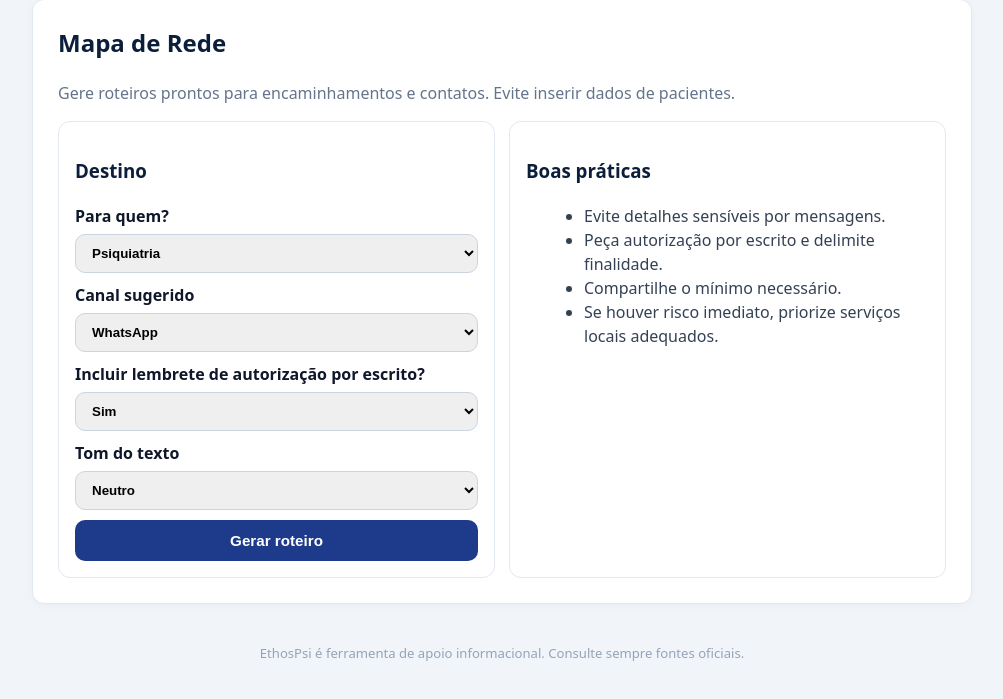
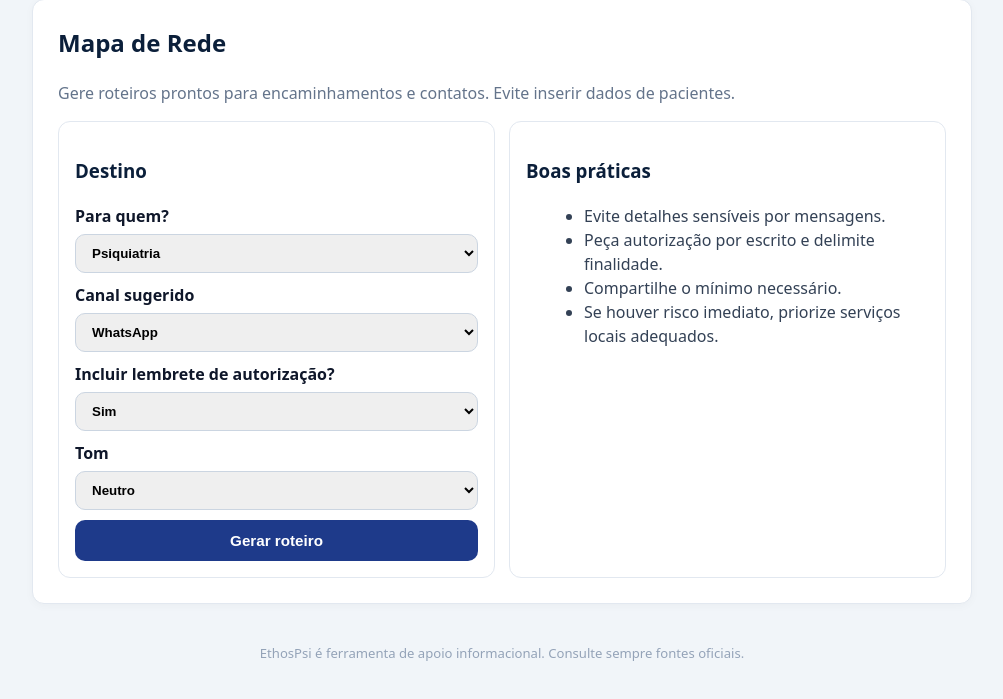
Before and after one commit to sabrinaandraderocha-cmyk/ethospsi, a Flask app: page /rede in a window 1280 px wide. Shown: the part 101-800 px from the top of the page, without its empty margins (138-1141 px from the left). Run offline with Flask 3, Linux system fonts and the light colour scheme.

Commit message:
Update rede.html

```diff
--- a/templates/rede.html
+++ b/templates/rede.html
@@ -32,7 +32,7 @@
       </label>
 
       <label class="field">
-        Incluir lembrete de autorização por escrito?
+        Incluir lembrete de autorização?
         <select name="autorizacao">
           <option value="sim" selected>Sim</option>
           <option value="nao">Não</option>
@@ -40,7 +40,7 @@
       </label>
 
       <label class="field">
-        Tom do texto
+        Tom
         <select name="tom">
           <option value="neutro" selected>Neutro</option>
           <option value="formal">Mais formal</option>
@@ -68,10 +68,18 @@
 {% if out %}
 <section class="card">
   <h2 style="margin-top:0;">{{ out.titulo }}</h2>
+
   <div class="copy-row">
     <button class="btn-action" type="button" onclick="copyText()">Copiar</button>
-    <a class="btn-action" href="{{ url_for('politicas') }}">Políticas prontas</a>
+
+    <form method="post" action="{{ url_for('download_docx') }}" style="margin:0;">
+      <input type="hidden" name="doc_title" value="{{ out.titulo }}">
+      <input type="hidden" name="doc_filename" value="roteiro-rede">
+      <input type="hidden" name="doc_text" value="{{ out.texto|e }}">
+      <button class="btn-action" type="submit">Baixar em Word</button>
+    </form>
   </div>
+
   <textarea id="outText" class="mono-area" readonly>{{ out.texto }}</textarea>
 </section>
 
```
